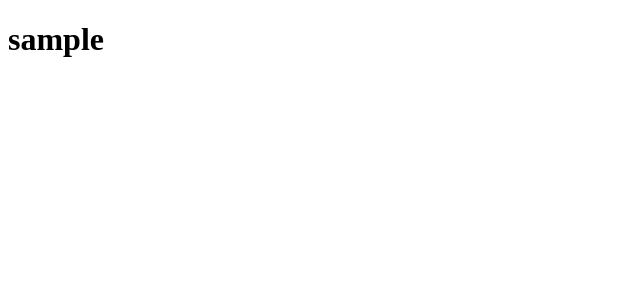
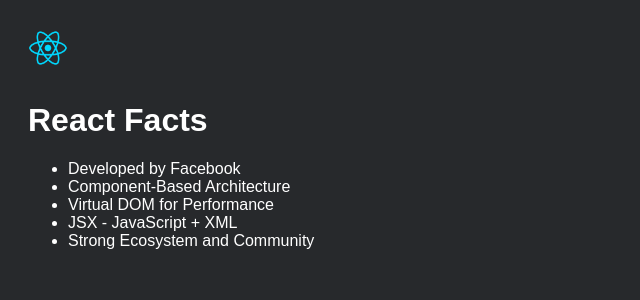
Before and after one commit to antonpalermo/react-nineteen, a React (Vite) app in the folder apps/react-facts/: page / in a window 1280 px wide. Shown: the top 300 px of the page, without its empty margins (0-640 px from the left). Built offline with nearby package versions, Linux system fonts and the light colour scheme.

Commit message:
done react-facts part one

```diff
--- a/apps/react-facts/index.html
+++ b/apps/react-facts/index.html
@@ -6,7 +6,6 @@
 
     <meta name="viewport" content="width=device-width, initial-scale=1" />
     <link rel="icon" type="image/x-icon" href="/favicon.ico" />
-    <link rel="stylesheet" href="/src/styles.css" />
   </head>
   <body>
     <div id="root"></div>
--- a/apps/react-facts/src/main.tsx
+++ b/apps/react-facts/src/main.tsx
@@ -1,10 +1,33 @@
 import { StrictMode } from 'react';
 import { createRoot } from 'react-dom/client';
 
-const root = createRoot(document.getElementById('root') as HTMLElement);
-// render element
-root.render(
+import './styles.css';
+
+import reactLogo from './assets/react_logo.png';
+
+function FactsHeading() {
+  return <h1>React Facts</h1>;
+}
+
+function Facts() {
+  return (
+    <ul>
+      <li>Developed by Facebook</li>
+      <li>Component-Based Architecture</li>
+      <li>Virtual DOM for Performance</li>
+      <li>JSX - JavaScript + XML</li>
+      <li>Strong Ecosystem and Community</li>
+    </ul>
+  );
+}
+
+// creates a root and display the rendered element
+createRoot(document.getElementById('root') as HTMLElement).render(
   <StrictMode>
-    <h1>sample</h1>
+    <main>
+      <img src={reactLogo} alt="react-logo" />
+      <FactsHeading />
+      <Facts />
+    </main>
   </StrictMode>
 );
--- a/apps/react-facts/src/styles.css
+++ b/apps/react-facts/src/styles.css
@@ -1 +1,16 @@
 /* You can add global styles to this file, and also import other style files */
+body {
+  padding: 20px;
+  font-family: Arial, Helvetica, sans-serif;
+  background: #27292c;
+  color: white;
+}
+
+h1 {
+  margin-top: 30px;
+}
+
+img {
+  width: 40px;
+  height: 40px;
+}
```
Also changed, not shown: apps/react-facts/src/assets/react_logo.png (added).
